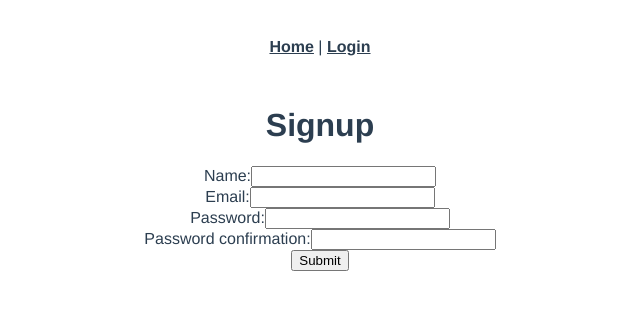
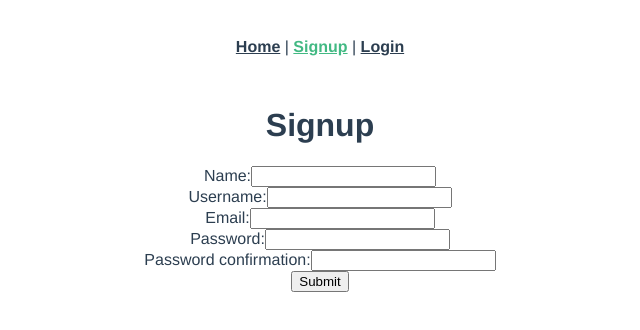
Before and after one commit to zackartborges/corkboard_frontend, a Vue app: page /signup in a window 1280 px wide. Shown: the top 330 px of the page, without its empty margins (320-960 px from the left). Built offline with nearby package versions, Linux system fonts and the light colour scheme.

Commit message:
commits working signup  page. excluding bio, profile pic and current location due to backend

```diff
--- a/src/App.vue
+++ b/src/App.vue
@@ -2,6 +2,8 @@
   <div id="app">
     <div id="nav">
       <router-link to="/">Home</router-link>
+      |
+      <router-link to="/signup">Signup</router-link>
       |
       <router-link to="/login">Login</router-link>
     </div>
--- /dev/null
+++ b/src/components/SignupInput.vue
@@ -0,0 +1,91 @@
+<template>
+  <div class="signup">
+    <form v-on:submit.prevent="submit()">
+      <h1>Signup</h1>
+      <ul>
+        <li class="text-danger" v-for="error in errors" v-bind:key="error">
+          {{ error }}
+        </li>
+      </ul>
+      <div class="form-group">
+        <label>Name:</label>
+        <input type="text" class="form-control" v-model="name" />
+      </div>
+      <div class="form-group">
+        <label>Username:</label>
+        <input type="text" class="form-control" v-model="username" />
+      </div>
+      <div class="form-group">
+        <label>Email:</label>
+        <input type="email" class="form-control" v-model="email" />
+      </div>
+      <!-- Blocks out Bio, current location,profile photo until backend create method is altered -->
+      <!-- <div class="form-group"> -->
+      <!-- ideally user would be able to choose profile picture through device -->
+      <!-- <input type="file" class="form-control" /> would allow for this, but does that work?-->
+      <!-- <label>Profile Photo:</label>
+        <input type="text" class="form-control" v-model="imageUrl" />
+      </div>
+      <div class="form-group">
+        <label>Bio:</label>
+        <input type="text" class="form-control" v-model="bio" />
+      </div>
+      <div class="form-group">
+        <label>Current Location:</label>
+        <input type="text" class="form-control" v-model="currentLocation" />
+      </div> -->
+      <div class="form-group">
+        <label>Password:</label>
+        <input type="password" class="form-control" v-model="password" />
+      </div>
+      <div class="form-group">
+        <label>Password confirmation:</label>
+        <input type="password" class="form-control" v-model="passwordConfirmation" />
+      </div>
+      <input type="submit" class="btn btn-primary" value="Submit" />
+    </form>
+  </div>
+</template>
+when creating user, image_url bio and current location null for
+<script>
+import axios from "axios";
+
+export default {
+  data: function () {
+    return {
+      name: "",
+      email: "",
+      username: "",
+      bio: "",
+      imageUrl: "",
+      currentLocation: "",
+      password: "",
+      passwordConfirmation: "",
+      errors: [],
+    };
+  },
+  methods: {
+    submit: function () {
+      var params = {
+        name: this.name,
+        email: this.email,
+        username: this.username,
+        image_url: this.imageUrl,
+        current_location: this.currentLocation,
+        bio: this.bio,
+        password: this.password,
+        password_confirmation: this.passwordConfirmation,
+      };
+      axios
+        .post("/api/users", params)
+        .then((response) => {
+          console.log(response.data);
+          this.$router.push("/login");
+        })
+        .catch((error) => {
+          this.errors = error.response.data.errors;
+        });
+    },
+  },
+};
+</script>
--- a/src/views/Login.vue
+++ b/src/views/Login.vue
@@ -9,7 +9,7 @@ import LoginInput from "../components/LoginInput.vue";
 // @ is an alias to /src
 
 export default {
-  name: "Home",
+  name: "Login",
   components: {
     LoginInput,
   },
--- a/src/views/Signup.vue
+++ b/src/views/Signup.vue
@@ -1,64 +1,17 @@
 <template>
-  <div class="signup">
-    <form v-on:submit.prevent="submit()">
-      <h1>Signup</h1>
-      <ul>
-        <li class="text-danger" v-for="error in errors" v-bind:key="error">
-          {{ error }}
-        </li>
-      </ul>
-      <div class="form-group">
-        <label>Name:</label>
-        <input type="text" class="form-control" v-model="name" />
-      </div>
-      <div class="form-group">
-        <label>Email:</label>
-        <input type="email" class="form-control" v-model="email" />
-      </div>
-      <div class="form-group">
-        <label>Password:</label>
-        <input type="password" class="form-control" v-model="password" />
-      </div>
-      <div class="form-group">
-        <label>Password confirmation:</label>
-        <input type="password" class="form-control" v-model="passwordConfirmation" />
-      </div>
-      <input type="submit" class="btn btn-primary" value="Submit" />
-    </form>
+  <div class="home">
+    <signup-input></signup-input>
   </div>
 </template>
 
 <script>
-import axios from "axios";
+import SignupInput from "../components/SignupInput.vue";
+// @ is an alias to /src
 
 export default {
-  data: function () {
-    return {
-      name: "",
-      email: "",
-      password: "",
-      passwordConfirmation: "",
-      errors: [],
-    };
-  },
-  methods: {
-    submit: function () {
-      var params = {
-        name: this.name,
-        email: this.email,
-        password: this.password,
-        password_confirmation: this.passwordConfirmation,
-      };
-      axios
-        .post("/api/users", params)
-        .then((response) => {
-          console.log(response.data);
-          this.$router.push("/login");
-        })
-        .catch((error) => {
-          this.errors = error.response.data.errors;
-        });
-    },
+  name: "Signup",
+  components: {
+    SignupInput,
   },
 };
 </script>
```
